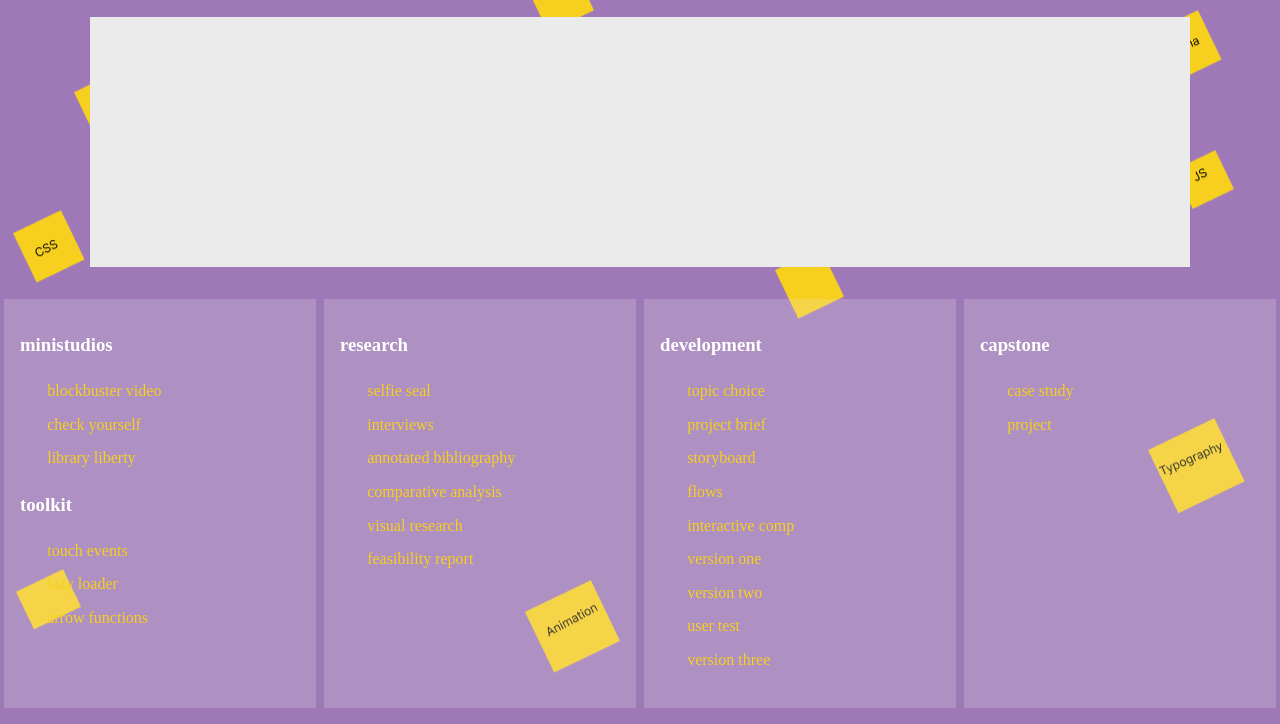
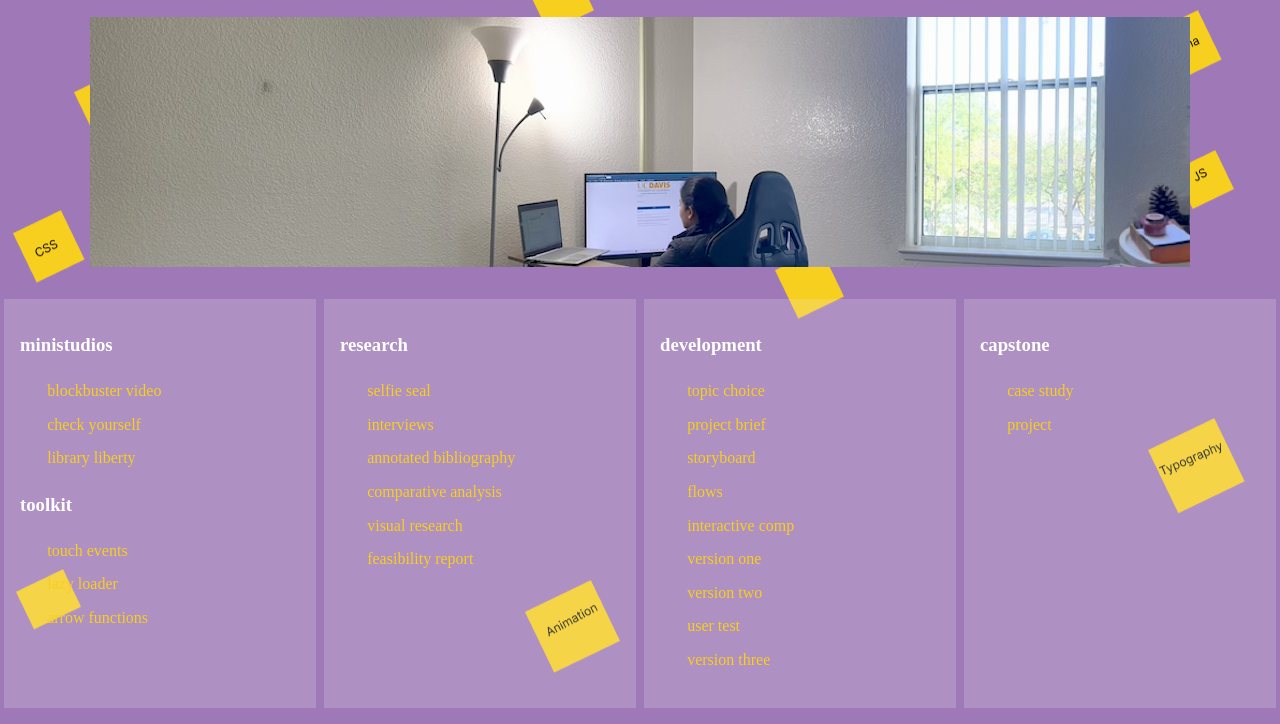
Before and after one commit to kolliparakavyasree/des157b, a plain HTML site: page index.html in a window 1280 px wide. Shown: the part 158-882 px from the top of the page. Drawn offline with nearby package versions, Linux system fonts and the light colour scheme.

Commit message:
work-mode banner changes

```diff
--- a/styles.css
+++ b/styles.css
@@ -40,8 +40,8 @@ header {
     width: 1100px;
     height: 250px;
     margin: auto;
-    background-color: rgb(235, 235, 235);
-    /*background-image: url("images/work_bg.png");*/
+    /*background-color: rgb(235, 235, 235);*/
+    background-image: url("images/work_mode.png");
     color: #333;
     overflow: hidden;
     display: grid;
```
Also changed, not shown: images/work_mode.png (added).
